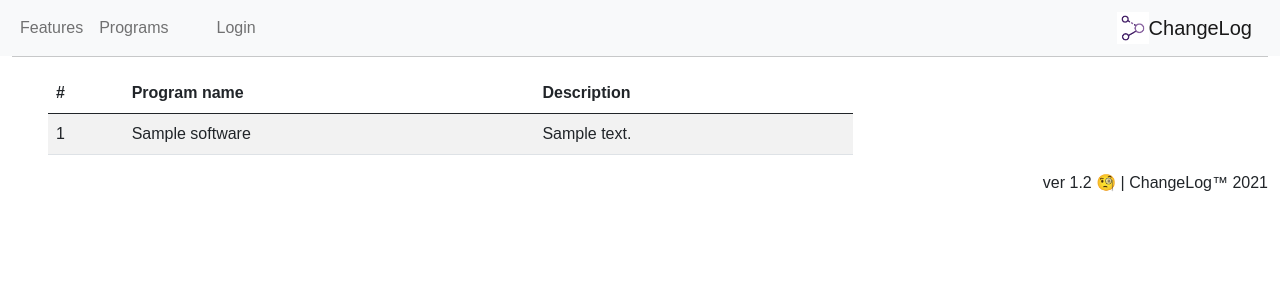
After one commit to Pshowo/flask-changelog, a Flask app: page /programs in a window 1280 px wide. The commit adds this page. Shown: the top 300 px of the page. Run offline with Flask 2, Linux system fonts and the light colour scheme; tables that the repository leaves empty hold one stand-in row (values such as "Sample post"); some libraries are stand-ins or nearby versions; some web fonts are replaced.

Commit message:
Added: Programs page and added new

```diff
--- a/app.py
+++ b/app.py
@@ -70,6 +70,7 @@ class Version(DB.Model):  # child
 class Software(DB.Model):
     id_software = DB.Column(DB.Integer, primary_key=True, autoincrement=True)
     name = DB.Column(DB.String(30))
+    description = DB.Column(DB.Text)
 
     def __repr__(self):
         return "ID: {}/{}".format(self.id_software, self.name)
@@ -193,9 +194,9 @@ def features(program):
     content = []
     for i in range(len(distinct_versions)):
         content.append(DB.session.query(Features).filter(Features.id_version == distinct_versions[i][0]).all())
-
+    programs = Software.query.all()
     return render_template('features.html', pr=program, content=content, versions=all_version, ds_ver=distinct_versions,
-                           active_menu='features', login=login)
+                           active_menu='features', login=login, programs=programs)
 
 
 @app.route("/", methods=['GET', 'POST'])
@@ -419,6 +420,28 @@ def new_user():
             flash("Correct error: {}".format(message[0]), category="{}".format(message[1]))
             return render_template('new_user.html', active_menu='users', user=user, login=login)
 
+@app.route('/programs', methods=['GET','POST'])
+def programs():
+    login = UserPass(session.get('user'))
+    login.get_user_info()
+    program = {}
+
+    softwares = Software.query.all()
+    print(softwares)
+    if request.method == "GET":
+        return render_template('programs.html', softwares=softwares, active_menu='programs', login=login)
+    else:
+        program['name'] = "" if "name" not in request.form else request.form['name']
+        program['desc'] = "" if "desc" not in request.form else request.form['desc']
+
+        print("New name:", program['name'])
+        print("New desc:", program['desc'])
+
+        flash("New program: {} is added. Desc: {}".format(program['name'], program['desc']), category="info")
+        new_prog = Software(name=program['name'], description=program['desc'])
+        DB.session.add(new_prog)
+        DB.session.commit()
+        return redirect( url_for('programs') )
 
 if __name__ == '__main__':
     app.run()
--- a/templates/base.html
+++ b/templates/base.html
@@ -38,7 +38,7 @@
 
         <!-- Footer -->
         <footer class='row'>
-            <p class='col text-end'>ver 1.1 &#129488; | ChangeLog&trade; 2021</p>
+            <p class='col text-end'>ver 1.2 &#129488; | ChangeLog&trade; 2021</p>
         </footer>
 
     <!-- JavaScript: Bootstrap Bundle with Popper -->
--- a/templates/menu.html
+++ b/templates/menu.html
@@ -9,7 +9,7 @@
           </li>
 
           <li class="nav-item">
-            <a class="nav-link" href="#">Programs</a>
+            <a class="nav-link" href="{{ url_for('programs') }}">Programs</a>
           </li>
           {% if login.user != None %}
           <li class="nav-item dropdown">
--- /dev/null
+++ b/templates/programs.html
@@ -0,0 +1,54 @@
+{% extends 'base.html' %}
+
+{% block title %}Programs{% endblock%}
+
+{% block content %}
+  <table class="table table-striped col ms-5">
+    <thead>
+      <tr>
+        <th scope="col">#</th>
+        <th scope="col">Program name</th>
+        <th scope="col">Description</th>
+        {% if login.user != None %}
+        <th scope="col">Action</th>
+        {% endif %}
+      </tr>
+    </thead>
+    <tbody>
+      {% for program in softwares %}
+        <tr>
+          <td>{{program.id_software}}</td>
+          <td>{{program.name}}</td>
+          <td>{{program.description}}</td>
+          {% if login.user != None %}
+          <td>
+          <a type="button" class="btn btn-outline-dark btn-sm"
+             href="#">Edit</a>
+          <a type="button" class="btn btn-outline-danger btn-sm delete-confirm" data-bs-toggle="modal" data-bs-target="#confirmDeleteModal"
+              data-url="#">Delete</a>
+          </td>
+          {% endif %}
+        </tr>
+      {% endfor %}
+
+    </tbody>
+  </table>
+{% endblock%}
+
+{% block aside %}
+<aside class='col-4' >
+  {% if login.user != None %}
+        <form id="new_program" action="{{ url_for('programs') }}" method="POST">
+          <div class="mb-3">
+            <label for="exampleFormControlInput1" class="form-label">Program name</label>
+            <input type="text" class="form-control" name='name' id="exampleFormControlInput1" placeholder="Program 1">
+          </div>
+          <div class="mb-3">
+            <label for="exampleFormControlTextarea1" class="form-label">Program description</label>
+            <textarea class="form-control" name='desc' id="exampleFormControlTextarea1" rows="3"></textarea>
+          </div>
+          <button type="submit" class="btn btn-primary">Add +</button>
+        </form>
+  {% endif %}
+</aside>
+{% endblock %}
```
Also changed, not shown: templates/features.html (+5 -6 lines).
